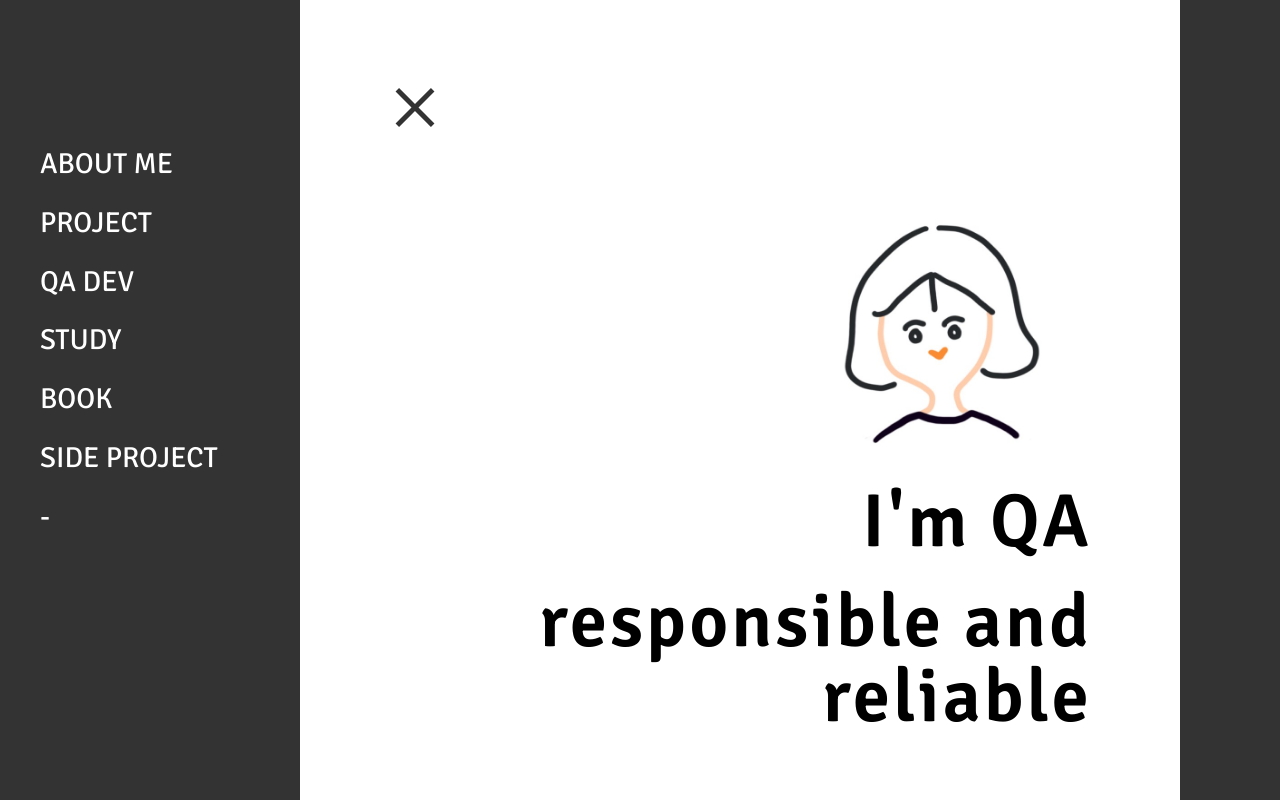
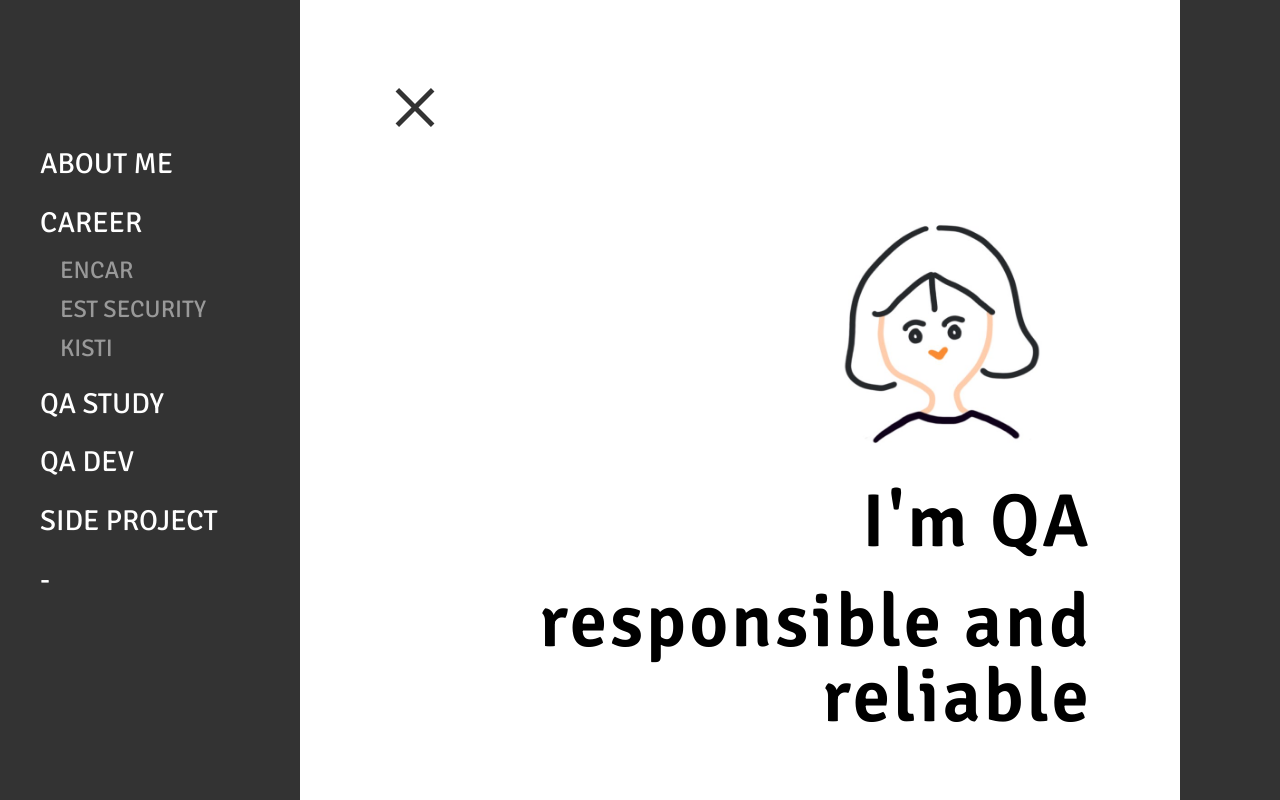
Before and after one commit to Nungdoo/nungdoo.github.io, a plain HTML site: page index.html in a window 1280 px wide. Both pictures are taken after a click on the element 315 px from the left and 107 px from the top of the page. Drawn offline with nearby package versions, Linux system fonts and the light colour scheme.

Commit message:
Update index.html
메뉴 정리

```diff
--- a/index.html
+++ b/index.html
@@ -42,11 +42,22 @@
 
     <div class="sidebar">
         <ul class="sidebar-list">
-            <li class="sidebar-item"><a href="#" class="sidebar-anchor">ABOUT ME</a></li>
-            <li class="sidebar-item"><a href="#" class="sidebar-anchor">PROJECT</a></li>
+            <li class="sidebar-item">
+                <a href="#" class="sidebar-anchor">ABOUT ME</a>
+                <ul class="sidebar-inner-list">
+
+                </ul>
+            </li>
+            <li class="sidebar-item">
+                <a href="#" class="sidebar-anchor">CAREER</a>
+                <ul class="sidebar-inner-list">
+                    <li class="sidebar-inner-item"><a href="#" class="sidebar-inner-anchor">Encar</a></li>
+                    <li class="sidebar-inner-item"><a href="#" class="sidebar-inner-anchor">EST Security</a></li>
+                    <li class="sidebar-inner-item"><a href="#" class="sidebar-inner-anchor">KISTI</a></li>
+                </ul>
+            </li>
+            <li class="sidebar-item"><a href="#" class="sidebar-anchor">QA STUDY</a></li>
             <li class="sidebar-item"><a href="#" class="sidebar-anchor">QA DEV</a></li>
-            <li class="sidebar-item"><a href="#" class="sidebar-anchor">STUDY</a></li>
-            <li class="sidebar-item"><a href="#" class="sidebar-anchor">BOOK</a></li>
             <li class="sidebar-item"><a href="#" class="sidebar-anchor">SIDE PROJECT</a></li>
             <li class="sidebar-item"><a href="#" class="sidebar-anchor">-</a></li>
         </ul>
```
